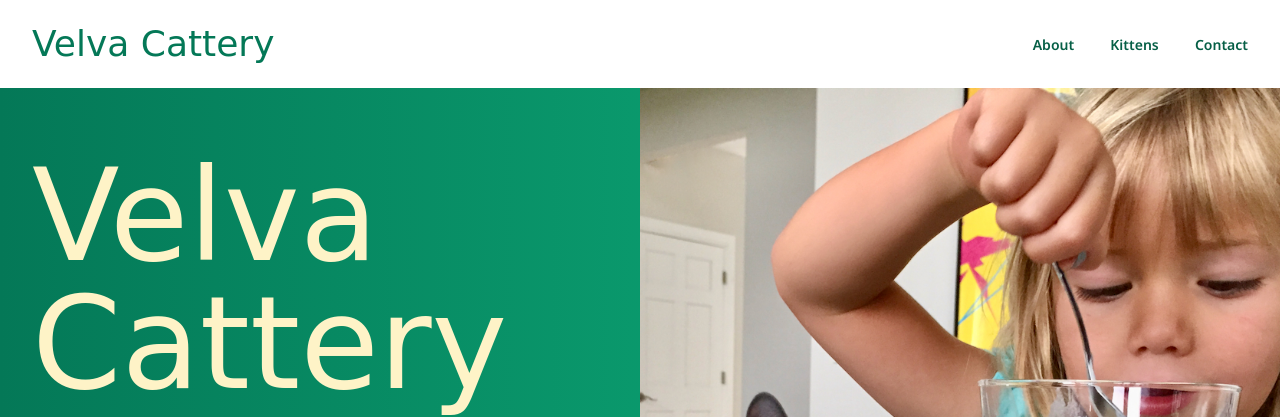
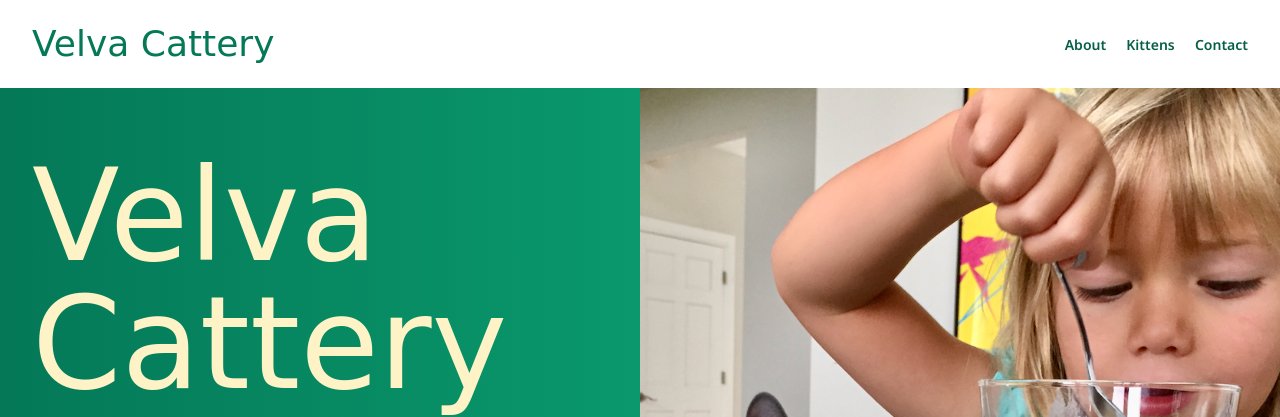
Before and after one commit to scottruitt/velvacattery, a PHP site: page /new/index.html in a window 1280 px wide. Shown: the top 417 px of the page. Run offline with PHP 8.4, Linux system fonts and the light colour scheme; some web fonts are replaced.

Commit message:
Adjusting the nav spacing for smaller screens

```diff
--- a/new/index.html
+++ b/new/index.html
@@ -15,7 +15,7 @@
 				<h1 class="text-4xl text-emerald-700 updock-regular">
 					<a href="index.html">Velva Cattery</a>
 				</h1>
-				<nav class="space-x-8">
+				<nav class="space-x-4">
 					<a href="#about" class="text-sm font-semibold text-emerald-800 hover:text-emerald-500 hover:underline">About</a>
 					<a href="#kittens" class="text-sm font-semibold text-emerald-800 hover:text-emerald-500 hover:underline">Kittens</a>
 					<a href="#contact" class="text-sm font-semibold text-emerald-800 hover:text-emerald-500 hover:underline">Contact</a>
@@ -75,8 +75,8 @@
 			<div class="p-24 px-12 col-span-8 text-lg leading-8 text-emerald-800">
 				<h2 class="text-6xl text-emerald-700 updock-regular mb-4">Contact Diana Doernberg</h2>
 				<p class="pt-8"></p>Thank you for your interest in our pedigreed, CFA registered Russian Blues. </p>
-				<p class="pt-4">We hope this information has been helpful in your search for a new family member. If you need more information about finding a pedigreed kitten, please view the <a href="http://www.cfa.org" title="Cat Fanciers' Association website" class="text-emerald-400 underline">CFA website</a>. </p>
-				<p class="pt-4">Velva Cattery is located in Richfield, Ohio. Diana can be reached via email at <a href="mailto:ddoernberg@gmail.com" class="text-emerald-400 underline">ddoernberg@gmail.com</a>. </p>
+				<p class="pt-4">We hope this information has been helpful in your search for a new family member. If you need more information about finding a pedigreed kitten, please view the <a href="http://www.cfa.org" title="Cat Fanciers' Association website" class="text-emerald-500 underline">CFA website</a>. </p>
+				<p class="pt-4">Velva Cattery is located in Richfield, Ohio. <a href="mailto:ddoernberg@gmail.com" class="text-emerald-500 underline">Diana can be reached via email</a>. </p>
 			</div>
 		</div>
 		<div class="mx-auto lg:grid lg:grid-cols-12 lg:gap-x-0 lg:px-8" id="about">
--- a/new/src/output.css
+++ b/new/src/output.css
@@ -623,6 +623,12 @@ video {
   row-gap: 1rem;
 }
 
+.space-x-4 > :not([hidden]) ~ :not([hidden]) {
+  --tw-space-x-reverse: 0;
+  margin-right: calc(1rem * var(--tw-space-x-reverse));
+  margin-left: calc(1rem * calc(1 - var(--tw-space-x-reverse)));
+}
+
 .space-x-8 > :not([hidden]) ~ :not([hidden]) {
   --tw-space-x-reverse: 0;
   margin-right: calc(2rem * var(--tw-space-x-reverse));
@@ -782,6 +788,11 @@ video {
   color: rgb(52 211 153 / var(--tw-text-opacity));
 }
 
+.text-emerald-500 {
+  --tw-text-opacity: 1;
+  color: rgb(16 185 129 / var(--tw-text-opacity));
+}
+
 .text-emerald-700 {
   --tw-text-opacity: 1;
   color: rgb(4 120 87 / var(--tw-text-opacity));
```
